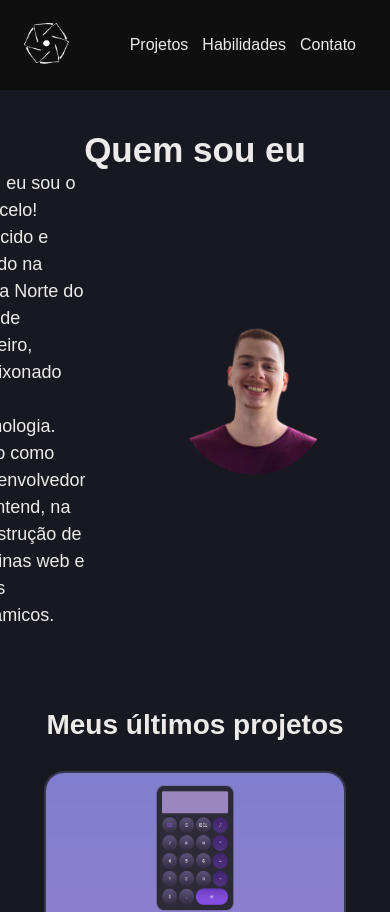
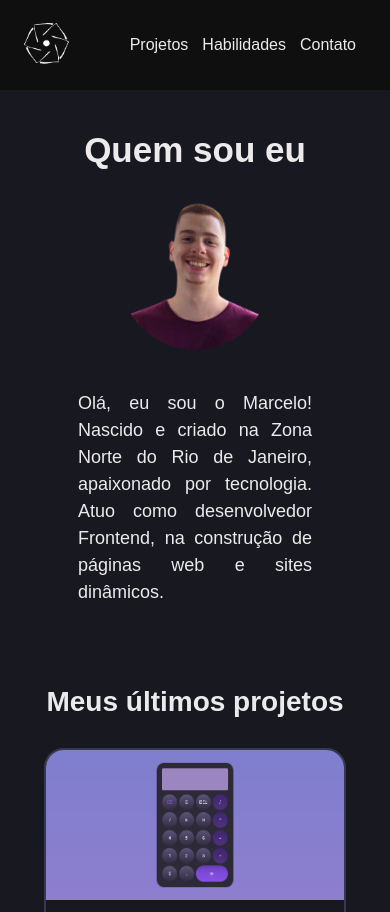
Before and after one commit to heiderick13/portfolio-react, a React (Vite) app: page / in a window 390 px wide. Shown: the top 912 px of the page. Built offline with nearby package versions, Linux system fonts and the light colour scheme.

Commit message:
:lipstick: feat: about & skill sections responsivity

```diff
--- a/src/components/AboutMe/AboutMe.css
+++ b/src/components/AboutMe/AboutMe.css
@@ -26,3 +26,16 @@
   padding-right: 5rem;
   line-height: 1.5;
 }
+
+@media screen and (max-width: 900px) {
+  .about__info {
+    flex-direction: column;
+    padding-top: 3rem;
+    padding-inline: 20%;
+  }
+
+  .about__info p {
+    text-align: justify;
+    padding: 0;
+  }
+}
--- a/src/components/Skills/Skills.css
+++ b/src/components/Skills/Skills.css
@@ -25,3 +25,17 @@
   padding-left: 5rem;
   line-height: 1.5;
 }
+
+@media screen and (max-width: 900px) {
+  .skills__content {
+    flex-direction: column;
+    gap: 4rem;
+    padding-top: 3rem;
+    padding-inline: 20%;
+  }
+
+  .skills__content p {
+    text-align: justify;
+    padding-left: 0;
+  }
+}
```
